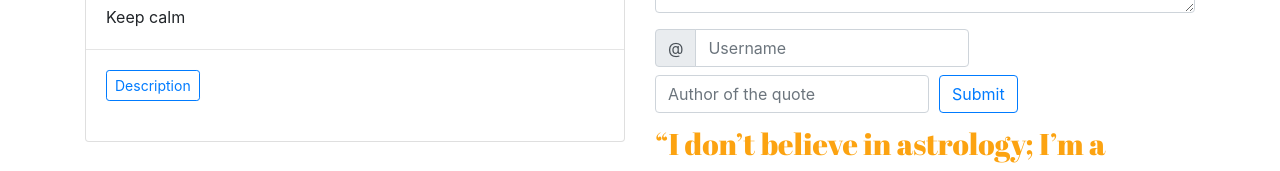
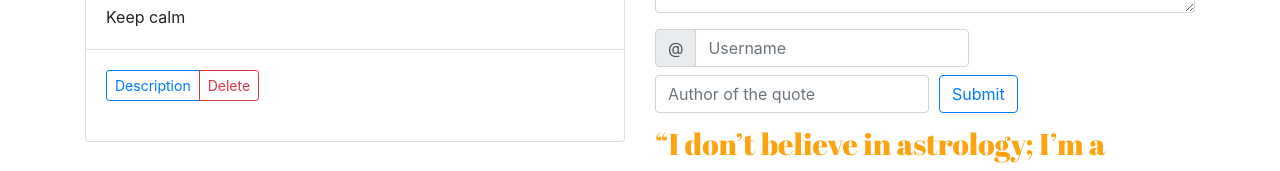
Before and after one commit to benruwel/Quotes, an Angular app: page / in a window 1280 px wide. Shown: the part 239-410 px from the top of the page. Built offline with nearby package versions, Linux system fonts and the light colour scheme.

Commit message:
added a delete button to remove quotes

```diff
--- a/src/app/components/view/view.component.html
+++ b/src/app/components/view/view.component.html
@@ -14,6 +14,7 @@
             <div>
                 <p>This weeks quotes</p>
             </div>
+
             <div *ngFor="let quote of quotes; let i = index" class="card">
 
                 <div>
@@ -24,7 +25,13 @@
 
                 <div class="card-body description">
 
-                    <button (click)="toggleDetails(i)" class="btn btn-outline-primary btn-sm " style="margin-bottom: 20px;" >Description</button>
+                    <div class="btn-group" role="group">
+
+                        <button type="button" (click)="toggleDetails(i)" class="btn btn-outline-primary btn-sm " style="margin-bottom: 20px;" >Description</button>
+                        <button type="button" (click)="deleteGoal(i)" class="btn btn-outline-danger btn-sm " style="margin-bottom: 20px;" >Delete</button>
+
+                    </div>
+
 
                     <app-quote-description *ngIf="quote.showDescription" [quote]='quote'></app-quote-description>
 
--- a/src/app/components/view/view.component.ts
+++ b/src/app/components/view/view.component.ts
@@ -21,4 +21,8 @@ export class ViewComponent implements OnInit {
     this.quotes[index].showDescription = !this.quotes[index].showDescription;
   }
 
+  deleteGoal(index) {
+    this.quotes.splice(index, 1);
+  }
+
 }
```
